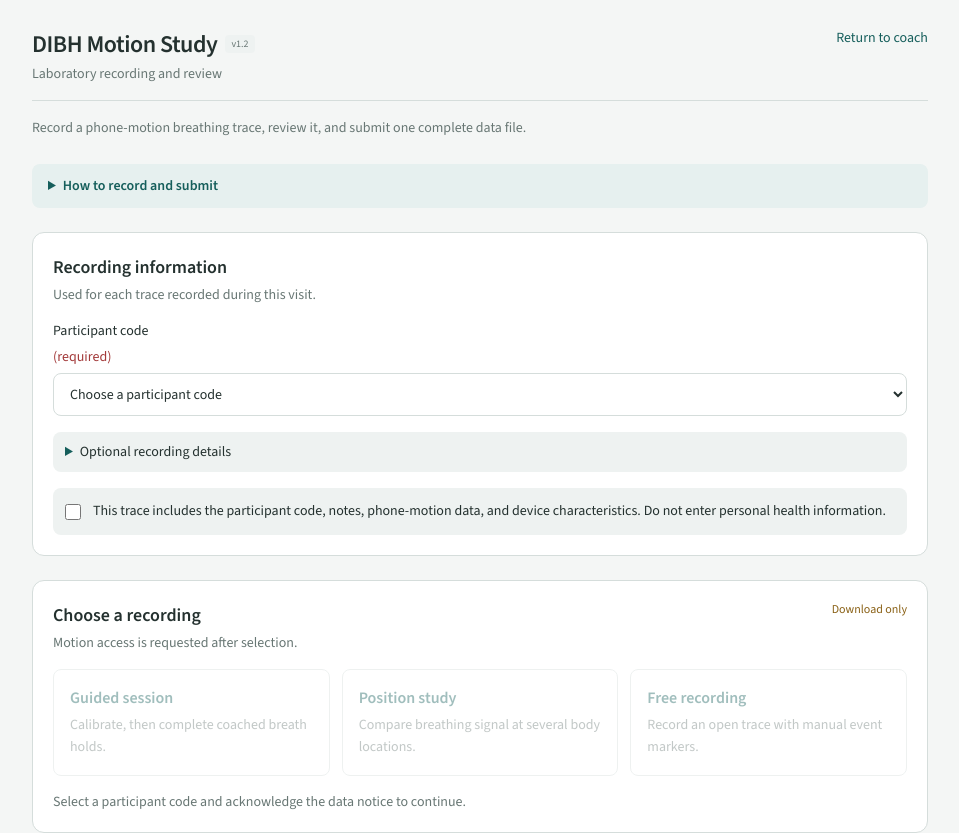
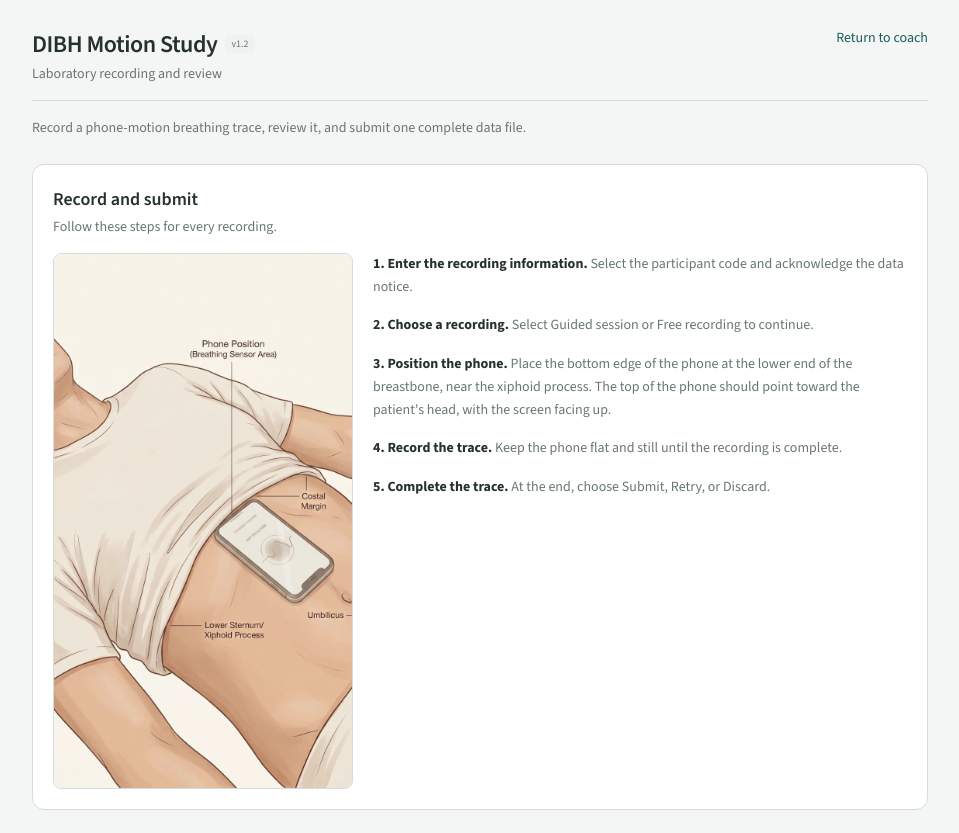
Before and after one commit to ramezkouzy/dibh-coach, a Next.js app: page /lab in a window 1280 px wide. Shown: the top 833 px of the page, without its empty margins (160-1119 px from the left). Built offline with nearby package versions, Linux system fonts and the light colour scheme.

Commit message:
Clarify Lab recording and completion flow

```diff
--- a/src/app/lab/page.tsx
+++ b/src/app/lab/page.tsx
@@ -1,5 +1,6 @@
 "use client";
 
+import Image from "next/image";
 import { useEffect, useRef, useState, useCallback } from "react";
 import { playClip, stopAudio, unlockAudio } from "@/audio";
 import { analyzeLabRecording, LAB_P0_ALGORITHM } from "@/lib/lab-p0-analysis.mjs";
@@ -216,7 +217,7 @@ type Recording = {
     targetAcquisitionSeconds: number | null;
     recoverySeconds: number | null;
     handsFree: boolean;
-    phonePlacement: "charging_port_toward_face" | null;
+    phonePlacement: "bottom_at_xiphoid_top_toward_head_screen_up" | null;
     targetMethod: "local_three_peak_delta_mean_combined_sd" | "median_relative_excursion" | null;
   };
   contributor: ContributorMetadata;
@@ -708,7 +709,7 @@ export default function LabPage() {
         targetAcquisitionSeconds: null,
         recoverySeconds: null,
         handsFree: Boolean(guidedConfig),
-        phonePlacement: guidedConfig ? "charging_port_toward_face" as const : null,
+        phonePlacement: guidedConfig ? "bottom_at_xiphoid_top_toward_head_screen_up" as const : null,
         targetMethod: guidedConfig?.calibrationHoldCount
           ? "local_three_peak_delta_mean_combined_sd" as const
           : null,
@@ -1856,7 +1857,7 @@ export default function LabPage() {
       enterGuidedStage("setup");
       enterGuidedPhase(
         "setup",
-        "SETUP • Phone flat on belly, charging port toward the face",
+        "SETUP • Phone flat, bottom edge at the xiphoid, screen up",
       );
       const introResult = await coach("p0_session_intro", { phase: "setup" });
       if (introResult !== "ended") {
@@ -1864,7 +1865,7 @@ export default function LabPage() {
         setGuidedLabel("AUDIO UNAVAILABLE • Tap Test voice, then restart");
         return;
       }
-      await waitGuidedSeconds(3, "SETUP • Place phone flat on your belly");
+      await waitGuidedSeconds(3, "SETUP • Point the top of the phone toward your head");
 
       enterGuidedStage("rehearsal");
       enterGuidedPhase("rehearsal", "REHEARSAL • Learn the four cues");
@@ -2299,11 +2300,44 @@ export default function LabPage() {
     }
   };
 
-  const startAnotherRecording = () => {
+  const resetCompletedTrace = () => {
+    stopAudio();
+    guidedRunningRef.current = false;
+    recordingRef.current = false;
+    samplesRef.current = [];
+    eventsRef.current = [];
+    guidedConfigRef.current = null;
+    positionStudyRef.current = null;
+    learnedTargetRef.current = null;
+    setRecording(false);
+    setDuration(0);
+    setCount(0);
+    setEvents([]);
+    setGuidedActive(false);
+    setGuidedStage("idle");
+    setGuidedPhase("IDLE");
+    setGuidedLabel("");
+    setStepCountdown(0);
+    setLiveGate(null);
+    setTraceAnchorPitch(null);
+    setTraceSessionStart(null);
+    setPositionTraceAnchorPitch(null);
+    setPositionTraceSessionStart(null);
+    setLast(null);
     setImported(null);
     setNote("");
+    setSubmissionState({ status: "idle" });
+  };
+
+  const retryCompletedTrace = () => {
+    resetCompletedTrace();
+    setLabView("run");
+  };
+
+  const discardCompletedTrace = () => {
+    if (!window.confirm("Discard this trace? Any submitted copy will remain in the study collection.")) return;
+    resetCompletedTrace();
     setRunLabel("");
-    setSubmissionState({ status: "idle" });
     setLabView("home");
   };
 
@@ -2348,20 +2382,36 @@ export default function LabPage() {
 
         {labView === "home" && (
           <>
-            <details className="group rounded-lg px-4 py-3" style={{ background: LAB_UI.accentSoft }}>
-              <summary className="cursor-pointer text-sm font-semibold" style={{ color: LAB_UI.accent }}>
-                How to record and submit
-              </summary>
-              <ol className="mt-3 grid gap-2 text-sm leading-relaxed sm:grid-cols-3" style={{ color: LAB_UI.muted }}>
-                <li><strong style={{ color: LAB_UI.text }}>1. Identify.</strong> Select the participant code.</li>
-                <li><strong style={{ color: LAB_UI.text }}>2. Record.</strong> Choose a protocol and follow the placement instructions.</li>
-                <li><strong style={{ color: LAB_UI.text }}>3. Submit.</strong> Review the trace, add notes, and send the file.</li>
+            <section className="rounded-xl p-5" style={{ background: LAB_UI.surface, border: `1px solid ${LAB_UI.border}` }}>
+              <h2 className="text-lg font-semibold">Record and submit</h2>
+              <p className="mt-1 text-sm" style={{ color: LAB_UI.muted }}>
+                Follow these steps for every recording.
+              </p>
+              <div className="mt-4 grid gap-5 md:grid-cols-[minmax(220px,300px)_1fr] md:items-start">
+                <Image
+                  src="/images/phone-position-guide.jpg"
+                  alt="Illustration showing a phone positioned flat over the lower sternum and xiphoid process for breathing measurement"
+                  width={768}
+                  height={1376}
+                  priority
+                  className="w-full max-w-[300px] rounded-lg justify-self-center"
+                  style={{ border: `1px solid ${LAB_UI.border}` }}
+                />
+                <ol className="space-y-4 text-sm leading-relaxed" style={{ color: LAB_UI.muted }}>
+                  <li><strong style={{ color: LAB_UI.text }}>1. Enter the recording information.</strong> Select the participant code and acknowledge the data notice.</li>
+                  <li><strong style={{ color: LAB_UI.text }}>2. Choose a recording.</strong> Select Guided session or Free recording to continue.</li>
+                  <li>
+                    <strong style={{ color: LAB_UI.text }}>3. Position the phone.</strong> Place the bottom edge of the phone at the lower end of the breastbone, near the xiphoid process. The top of the phone should point toward the patient&apos;s head, with the screen facing up.
+                  </li>
+                  <li><strong style={{ color: LAB_UI.text }}>4. Record the trace.</strong> Keep the phone flat and still until the recording is complete.</li>
+                  <li><strong style={{ color: LAB_UI.text }}>5. Complete the trace.</strong> At the end, choose Submit, Retry, or Discard.</li>
                 </ol>
-            </details>
+              </div>
+            </section>
 
             <section className="rounded-xl p-5 flex flex-col gap-4" style={{ background: LAB_UI.surface, border: `1px solid ${LAB_UI.border}` }}>
               <div>
-                <h2 className="text-lg font-semibold">Recording information</h2>
+                <h2 className="text-lg font-semibold">1. Recording information</h2>
                 <p className="mt-1 text-sm" style={{ color: LAB_UI.muted }}>Used for each trace recorded during this visit.</p>
               </div>
               <label className="text-sm font-medium flex flex-col gap-1.5">
@@ -2455,18 +2505,17 @@ export default function LabPage() {
             <section className="rounded-xl p-5 flex flex-col gap-4" style={{ background: LAB_UI.surface, border: `1px solid ${LAB_UI.border}` }}>
               <div className="flex items-start justify-between gap-3">
                 <div>
-                  <h2 className="text-lg font-semibold">Choose a recording</h2>
-                  <p className="mt-1 text-sm" style={{ color: LAB_UI.muted }}>Motion access is requested after selection.</p>
+                  <h2 className="text-lg font-semibold">2. Choose a recording to continue</h2>
+                  <p className="mt-1 text-sm" style={{ color: LAB_UI.muted }}>After completing the information above, select one option below. Motion access is requested next.</p>
                 </div>
                 <span className="text-xs whitespace-nowrap" style={{ color: centralCollection === "ready" ? LAB_UI.success : LAB_UI.warning }}>
                   {centralCollection === "checking" ? "Checking upload" : centralCollection === "ready" ? "Upload ready" : "Download only"}
                 </span>
               </div>
-              <div className="grid grid-cols-1 sm:grid-cols-3 gap-3">
+              <div className="grid grid-cols-1 sm:grid-cols-2 gap-3">
                 {([
-                  ["guided", "Guided session", "Calibrate, then complete coached breath holds."],
-                  ["position-study", "Position study", "Compare breathing signal at several body locations."],
-                  ["free", "Free recording", "Record an open trace with manual event markers."],
+                  ["guided", "Continue to guided session", "Calibrate, then complete coached breath holds."],
+                  ["free", "Continue to free recording", "Record an open trace with manual event markers."],
                 ] as const).map(([mode, title, detail]) => (
                   <button
                     key={mode}
@@ -2561,7 +2610,7 @@ export default function LabPage() {
                 </button>
               </div>
               <div className="text-sm leading-relaxed" style={{ color: LAB_UI.muted }}>
-                Place the phone flat on the abdomen, with the charging port toward the patient&apos;s face.
+                Place the phone flat with its bottom edge at the xiphoid process. Point the top of the phone toward the patient&apos;s head, with the screen facing up.
               </div>
               {!guidedActive ? (
                 <button
@@ -2741,7 +2790,7 @@ export default function LabPage() {
                     </label>
                   </div>
                   <div className="text-sm leading-relaxed" style={{ color: LAB_UI.muted }}>
-                    Phone: flat on the body, charging port toward the patient&apos;s face.
+                    Phone: bottom edge at the xiphoid process, top pointed toward the patient&apos;s head, screen facing up.
                   </div>
                 </>
               )}
@@ -2854,6 +2903,13 @@ export default function LabPage() {
               )}
 
               {last && !imported && (
+                <div className="flex flex-col gap-3">
+                  <div>
+                    <h3 className="text-base font-semibold">Choose what to do with this trace</h3>
+                    <p className="mt-1 text-sm" style={{ color: LAB_UI.muted }}>
+                      Submit it to the study collection, retry the same recording, or discard this browser&apos;s copy.
+                    </p>
+                  </div>
                   <div className="grid grid-cols-1 sm:grid-cols-3 gap-3">
                     <button
                       onClick={() => void submitLastRecording()}
@@ -2868,19 +2924,39 @@ export default function LabPage() {
                           : "Submit trace"}
                     </button>
                     <button
+                      onClick={retryCompletedTrace}
+                      className="rounded-lg py-3 text-sm font-semibold"
+                      style={{ background: LAB_UI.surface, color: LAB_UI.accent, border: `1px solid ${LAB_UI.accent}` }}
+                    >
+                      Retry trace
+                    </button>
+                    <button
+                      onClick={discardCompletedTrace}
+                      className="rounded-lg py-3 text-sm font-semibold"
+                      style={{ background: LAB_UI.surface, color: LAB_UI.danger, border: `1px solid ${LAB_UI.border}` }}
+                    >
+                      Discard trace
+                    </button>
+                  </div>
+                  <details className="rounded-lg px-3 py-2.5 text-sm" style={{ background: LAB_UI.subtle, color: LAB_UI.muted }}>
+                    <summary className="cursor-pointer font-medium" style={{ color: LAB_UI.text }}>Download or share a copy</summary>
+                    <div className="mt-3 grid grid-cols-1 sm:grid-cols-2 gap-3">
+                      <button
                         onClick={() => download({ ...last, note })}
-                    className="rounded-lg py-3 text-sm font-semibold"
+                        className="rounded-lg py-2.5 text-sm font-semibold"
                         style={{ background: LAB_UI.surface, color: LAB_UI.accent, border: `1px solid ${LAB_UI.accent}` }}
                       >
                         Download JSON
                       </button>
                       <button
                         onClick={() => void shareRecording({ ...last, note })}
-                    className="rounded-lg py-3 text-sm font-semibold"
-                    style={{ background: LAB_UI.subtle, color: LAB_UI.text, border: `1px solid ${LAB_UI.border}` }}
+                        className="rounded-lg py-2.5 text-sm font-semibold"
+                        style={{ background: LAB_UI.surface, color: LAB_UI.text, border: `1px solid ${LAB_UI.border}` }}
                       >
                         Share / email JSON
                       </button>
+                    </div>
+                  </details>
                 </div>
               )}
 
@@ -2899,10 +2975,6 @@ export default function LabPage() {
                   {submissionState.message} Download the JSON backup before leaving this page.
                 </div>
               )}
-
-              <button onClick={startAnotherRecording} className="self-start text-sm font-medium" style={{ color: LAB_UI.accent }}>
-                Record another trace
-              </button>
             </section>
 
             {positionRuns.length > 0 && displayedRecording.positionStudy && last && !imported && (
```
Also changed, not shown: public/images/phone-position-guide.jpg (added). Lines whose indentation alone changed are shown as unchanged.
